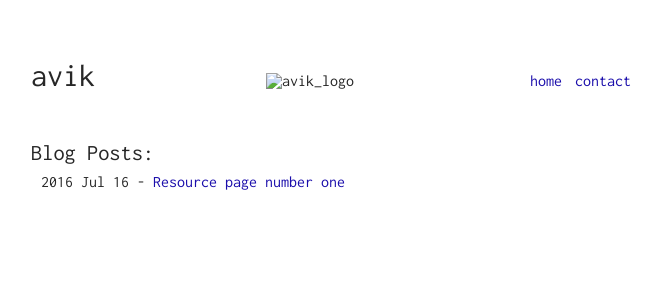
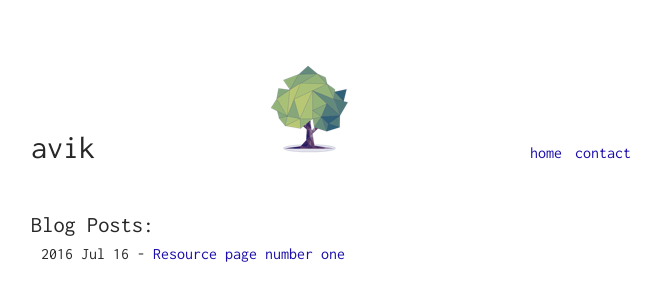
Before and after one commit to ovallion/ovallion.github.io, a Jekyll site: the page built from index.html, in a window 1280 px wide. Shown: the top 301 px of the page, without its empty margins (309-970 px from the left). Built offline with Jekyll 4.4.1, drawn with Linux system fonts in a browser that asks for light colours.

Commit message:
Logo again

```diff
--- a/_includes/header.html
+++ b/_includes/header.html
@@ -1,7 +1,7 @@
 
 <div class="header">
     <h1>{{ site.name }}</h1>
-    <img src="/assets/Tree.png" alt="avik_logo" style="">
+    <img src="/assets/img/Tree.png" alt="avik_logo" style="">
     <ul>
         {% for item in site.data.navigation %}
         <li>
```
